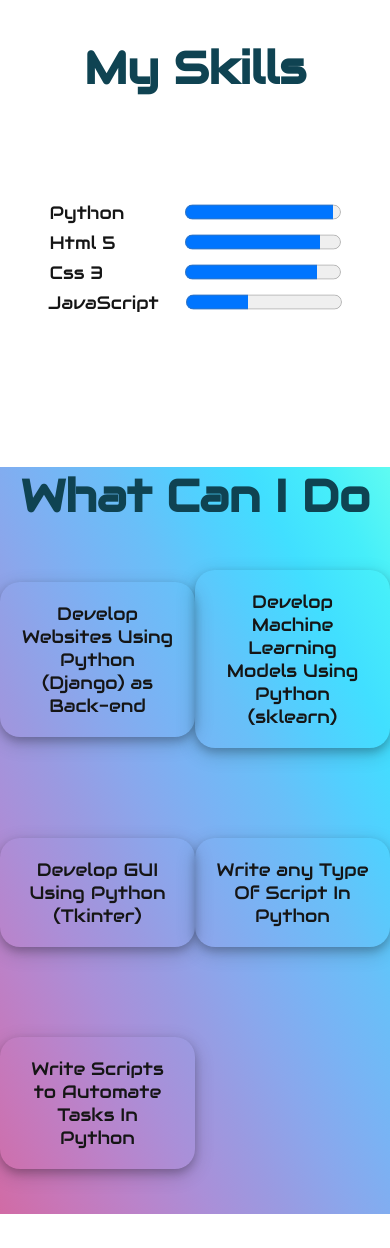
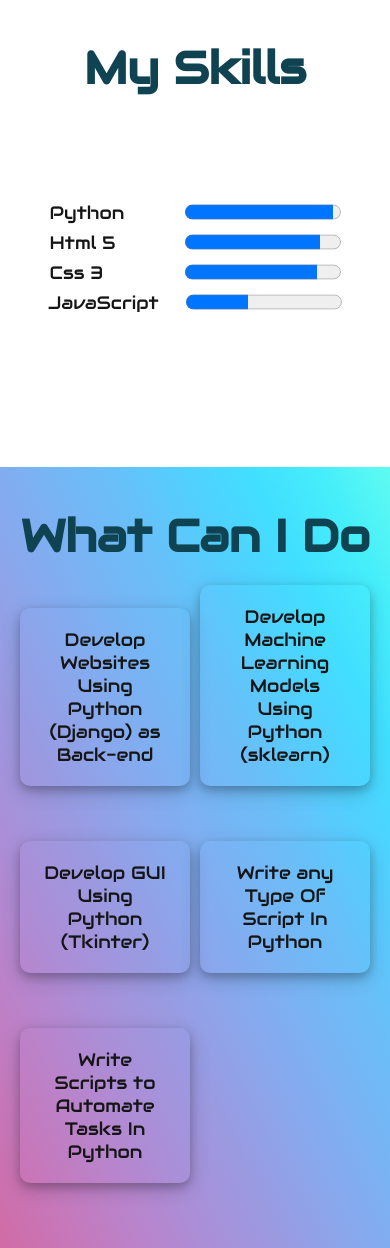
Before and after one commit to CodeWithAlvin/PersonalWeb2, a Django app: page / in a window 390 px wide. Shown: the part 845-2093 px from the top of the page. Before the commit the page ends 2059 px from the top, so only its background shows below. Run offline with Django 3.2, Linux system fonts and the light colour scheme; data comes from the database, SQL or seed files in the repository.

Commit message:
maked mobile compatable

```diff
--- a/static/css/index.css
+++ b/static/css/index.css
@@ -47,7 +47,7 @@
 }
 .heading {
   text-align: center;
-  margin-top: 40px;
+  padding-top: 40px;
 }
 .skill-div {
   display: flex;
@@ -78,19 +78,18 @@
 .dos-div{
     display:grid;
     grid-template-columns: 1fr 1fr ;
-    align-items: center;
-    justify-content: center;
-    text-align: center;
+    padding: 20px 20px;
+    grid-gap: 10px;
 }
 
 .dos-box{
     display:flex;
-    margin: auto;
-    margin-top: 45px;
-    margin-bottom:45px;
+    text-align: center;
+    margin:auto;
+    margin-bottom: 45px;
     padding: 20px 20px;
     max-width: 250px;
-    border-radius: 20px;
+    border-radius: 10px;
     box-shadow: 0 4px 8px 0 rgba(0, 0, 0, 0.2), 0 6px 20px 0 rgba(0, 0, 0, 0.19);
 
 }
```
